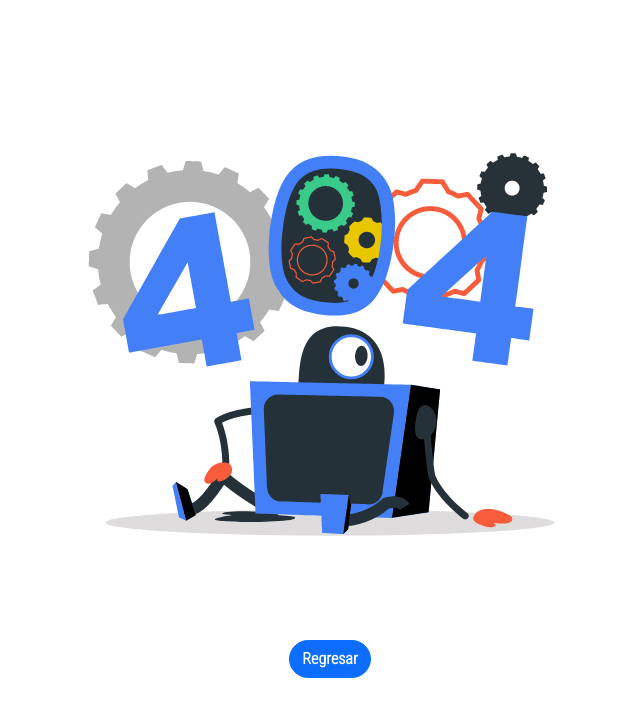
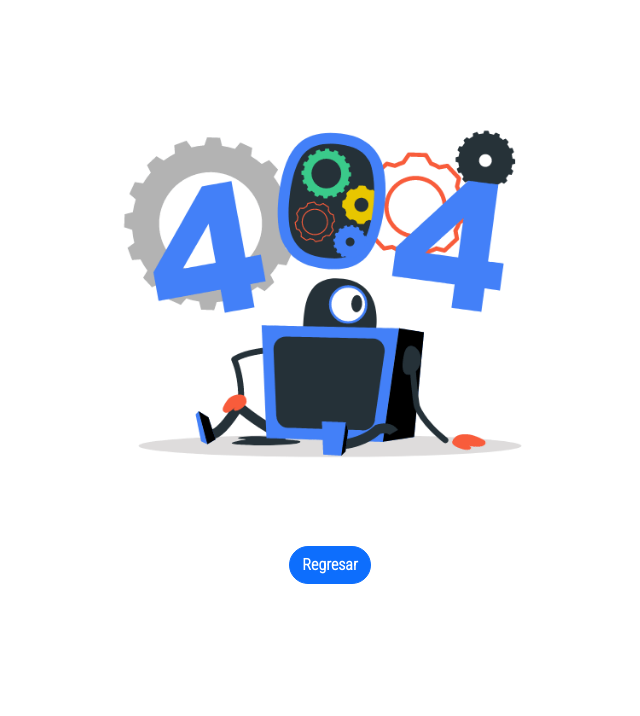
Before and after one commit to pmarino2013/kindel, a plain HTML site: page pages/error404.html in a window 1280 px wide. Shown: the whole page, without its empty margins (310-950 px from the left). Drawn offline with Linux system fonts and the light colour scheme; files whose address does not match are found by name.

Commit message:
mejorando la página 404

```diff
--- a/pages/error404.html
+++ b/pages/error404.html
@@ -13,12 +13,12 @@
   <body>
     <main class="container">
       <div class="row">
-        <div class="col d-flex justify-content-center">
-          <img src="../img/error.gif" alt="error404" />
+        <div class="col-12 col-md-6 offset-md-3">
+          <img class="w-100" src="../img/error.gif" alt="error404" />
         </div>
       </div>
       <div class="row">
-        <div class="col d-flex justify-content-center">
+        <div class="col-12 col-md-6 offset-md-3 text-center">
           <a href="../index.html" class="btn btn-primary btn-card">Regresar</a>
         </div>
       </div>
```
